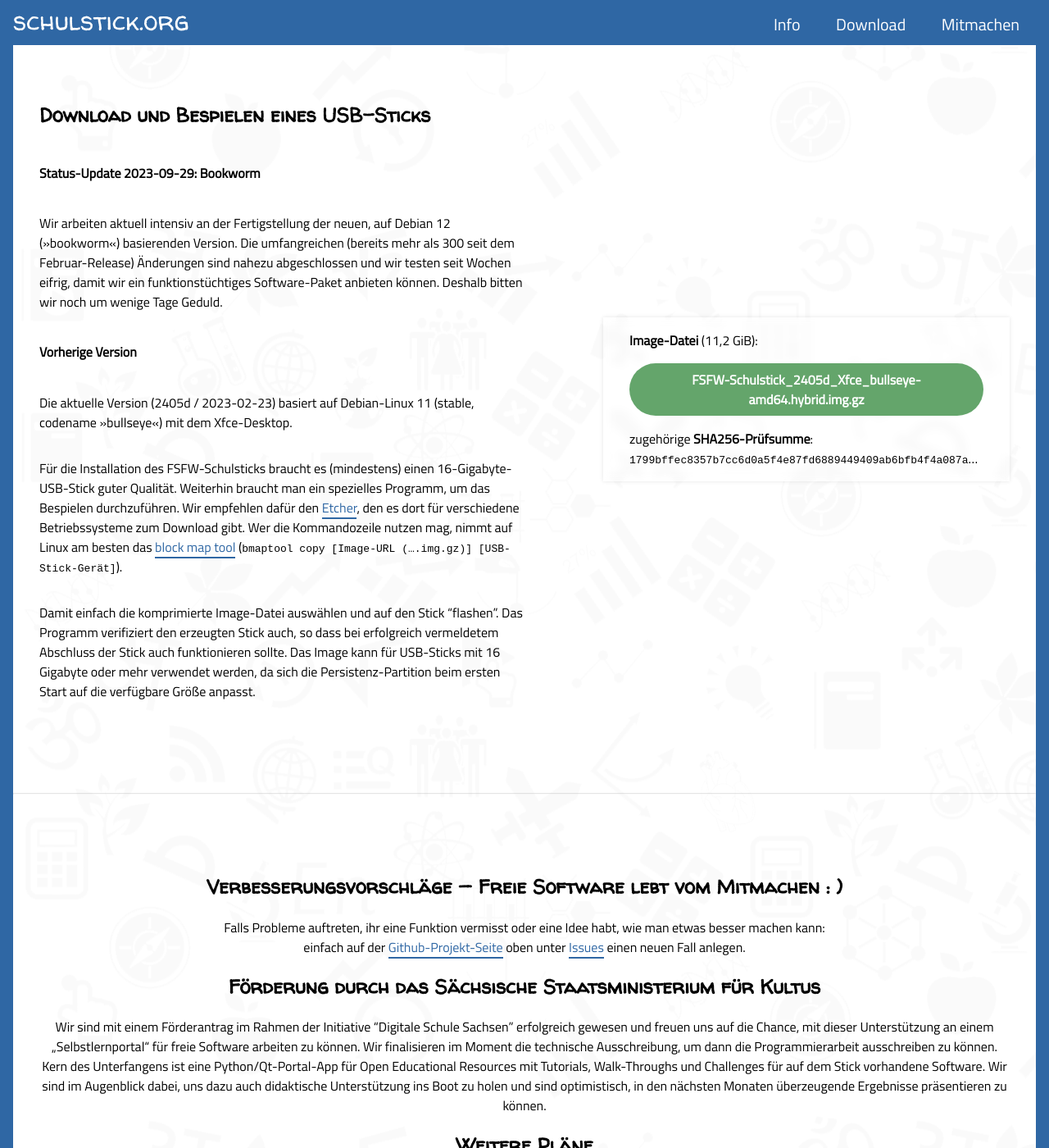
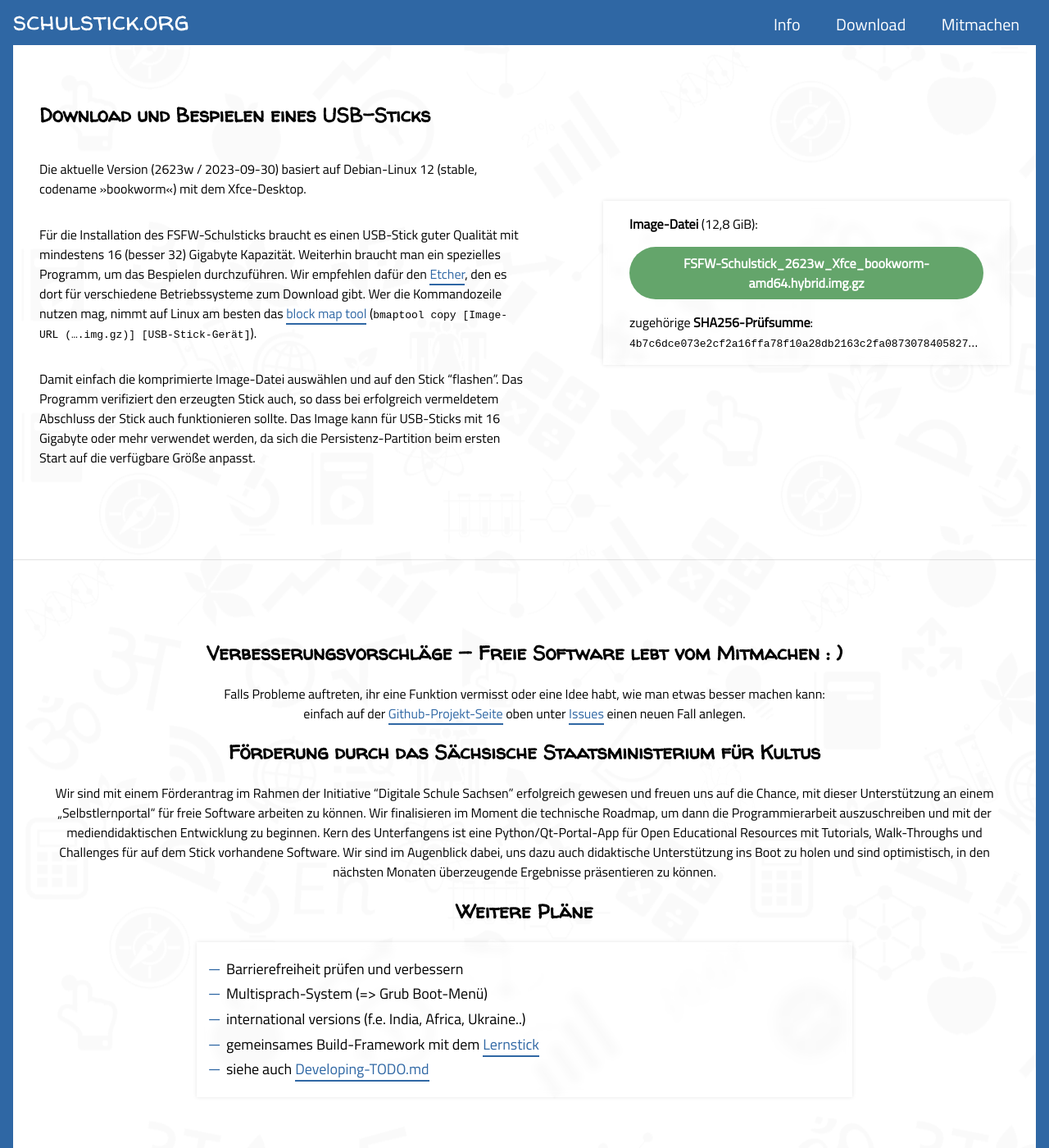
Before and after one commit to fsfw-dresden/schulstick-page, a Jekyll site: the page built from index.md, in a window 1280 px wide and 1400 px high, scrolled down 1395 px. Shown: the whole window at 82% size. Built offline with Jekyll 4.4.1, drawn with Linux system fonts in a browser that asks for light colours.

Commit message:
Neues Release 2623w + minor Text improvements

```diff
--- a/index.md
+++ b/index.md
@@ -4,7 +4,6 @@ layout: home
 <section class="centered" markdown="1">
 
 # Der Freie-Software-Freies-Wissen-Schulstick
-
 - eine Lern-, Spiel- und Arbeitsplattform für Schüler von der Grundschule bis zum Abschluss
 - mit aktueller Freier Software für viele Anwendungsbereiche
 - alle Programme offline und ohne Registrierung oder Installation nutzbar
@@ -26,22 +25,18 @@ Einige weitere Informationen und Screenshots zum Stick-Projekt finden Sie auf de
 <section class="two-columns" markdown="1">
 
 ## Download und Bespielen eines USB-Sticks
-#### Status-Update 2023-09-29: Bookworm
-Wir arbeiten aktuell intensiv an der Fertigstellung der neuen, auf Debian 12 (»bookworm«) basierenden Version. Die umfangreichen (bereits mehr als 300 seit dem Februar-Release) Änderungen sind nahezu abgeschlossen und wir testen seit Wochen eifrig, damit wir ein funktionstüchtiges Software-Paket anbieten können. Deshalb bitten wir noch um wenige Tage Geduld.
+Die aktuelle Version (2623w / 2023-09-30) basiert auf Debian-Linux 12 (stable, codename »bookworm«) mit dem Xfce-Desktop.
 
-#### Vorherige Version
-Die aktuelle Version (2405d / 2023-02-23) basiert auf Debian-Linux 11 (stable, codename »bullseye«) mit dem Xfce-Desktop.
-
-Für die Installation des FSFW-Schulsticks braucht es (mindestens) einen 16-Gigabyte-USB-Stick guter Qualität. Weiterhin braucht man ein spezielles Programm, um das Bespielen durchzuführen. Wir empfehlen dafür den [Etcher](https://www.balena.io/etcher/), den es dort für verschiedene Betriebssysteme zum Download gibt. Wer die Kommandozeile nutzen mag, nimmt auf Linux am besten das [block map tool](https://pkgs.org/search/?q=bmaptool&on=files) (`bmaptool copy [Image-URL (….img.gz)] [USB-Stick-Gerät]`).
+Für die Installation des FSFW-Schulsticks braucht es einen USB-Stick guter Qualität mit mindestens 16 (besser 32) Gigabyte Kapazität. Weiterhin braucht man ein spezielles Programm, um das Bespielen durchzuführen. Wir empfehlen dafür den [Etcher](https://www.balena.io/etcher/), den es dort für verschiedene Betriebssysteme zum Download gibt. Wer die Kommandozeile nutzen mag, nimmt auf Linux am besten das [block map tool](https://pkgs.org/search/?q=bmaptool&on=files) (`bmaptool copy [Image-URL (….img.gz)] [USB-Stick-Gerät]`).
 
 Damit einfach die komprimierte Image-Datei auswählen und auf den Stick "flashen". Das Programm verifiziert den erzeugten Stick auch, so dass bei erfolgreich vermeldetem Abschluss der Stick auch funktionieren sollte.
 Das Image kann für USB-Sticks mit 16 Gigabyte oder mehr verwendet werden, da sich die Persistenz-Partition beim ersten Start auf die verfügbare Größe anpasst.
 
-> **Image-Datei** (11,2 GiB):
+> **Image-Datei** (12,8 GiB):
 >
-> [FSFW-Schulstick_2405d_Xfce_bullseye-amd64.hybrid.img.gz](https://ftp.inf.tu-dresden.de/os/FSFW/FSFW-Schulstick_2405d_Xfce_bullseye-amd64.hybrid.img.gz)
+> [FSFW-Schulstick_2623w_Xfce_bookworm-amd64.hybrid.img.gz](https://ftp.inf.tu-dresden.de/os/FSFW/FSFW-Schulstick_2623w_Xfce_bookworm-amd64.hybrid.img.gz)
 >
-> zugehörige **SHA256-Prüfsumme**: `1799bffec8357b7cc6d0a5f4e87fd6889449409ab6bfb4f4a087ad795a04a4a6`
+> zugehörige **SHA256-Prüfsumme**: `4b7c6dce073e2cf2a16ffa78f10a28db2163c2fa0873078405827392a0a08217`
 {: .downloads .right}
 
 </section>
@@ -49,12 +44,11 @@ Das Image kann für USB-Sticks mit 16 Gigabyte oder mehr verwendet werden, da si
 <section class="centered" markdown="1">
 
 ## Verbesserungsvorschläge — Freie Software lebt vom Mitmachen : )
-
 Falls Probleme auftreten, ihr eine Funktion vermisst oder eine Idee habt, wie man etwas besser machen kann:<br/>
 einfach auf der [Github-Projekt-Seite](https://github.com/fsfw-dresden/usb-live-linux) oben unter [Issues](https://github.com/fsfw-dresden/usb-live-linux/issues) einen neuen Fall anlegen.
 
 ## Förderung durch das Sächsische Staatsministerium für Kultus
-Wir sind mit einem Förderantrag im Rahmen der Initiative "Digitale Schule Sachsen" erfolgreich gewesen und freuen uns auf die Chance, mit dieser Unterstützung an einem „Selbstlernportal“ für freie Software arbeiten zu können. Wir finalisieren im Moment die technische Ausschreibung, um dann die Programmierarbeit ausschreiben zu können. Kern des Unterfangens ist eine Python/Qt-Portal-App für Open Educational Resources mit Tutorials, Walk-Throughs und Challenges für auf dem Stick vorhandene Software. Wir sind im Augenblick dabei, uns dazu auch didaktische Unterstützung ins Boot zu holen und sind optimistisch, in den nächsten Monaten überzeugende Ergebnisse präsentieren zu können.
+Wir sind mit einem Förderantrag im Rahmen der Initiative "Digitale Schule Sachsen" erfolgreich gewesen und freuen uns auf die Chance, mit dieser Unterstützung an einem „Selbstlernportal“ für freie Software arbeiten zu können. Wir finalisieren im Moment die technische Roadmap, um dann die Programmierarbeit auszuschreiben und mit der mediendidaktischen Entwicklung zu beginnen. Kern des Unterfangens ist eine Python/Qt-Portal-App für Open Educational Resources mit Tutorials, Walk-Throughs und Challenges für auf dem Stick vorhandene Software. Wir sind im Augenblick dabei, uns dazu auch didaktische Unterstützung ins Boot zu holen und sind optimistisch, in den nächsten Monaten überzeugende Ergebnisse präsentieren zu können.
 
 ## Weitere Pläne
 - Barrierefreiheit prüfen und verbessern
@@ -68,7 +62,6 @@ Wir sind mit einem Förderantrag im Rahmen der Initiative "Digitale Schule Sachs
 <section class="centered" markdown="1">
 
 ## Kurzvorstellung des FSFW-Stick-Projekts
-
 {% include video.html youtubeid="9XeJtgMcmKk" alttext="Video: Vorstellung des FSFW-Stick-Projekts bei der Dresden OpenSource UserGroup" %}
 
 </section>
```
